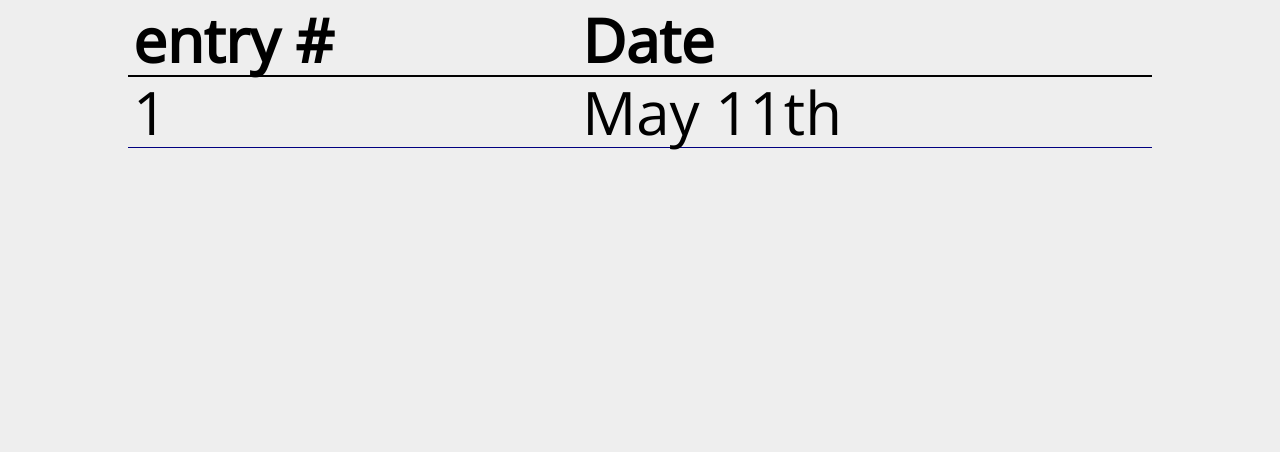
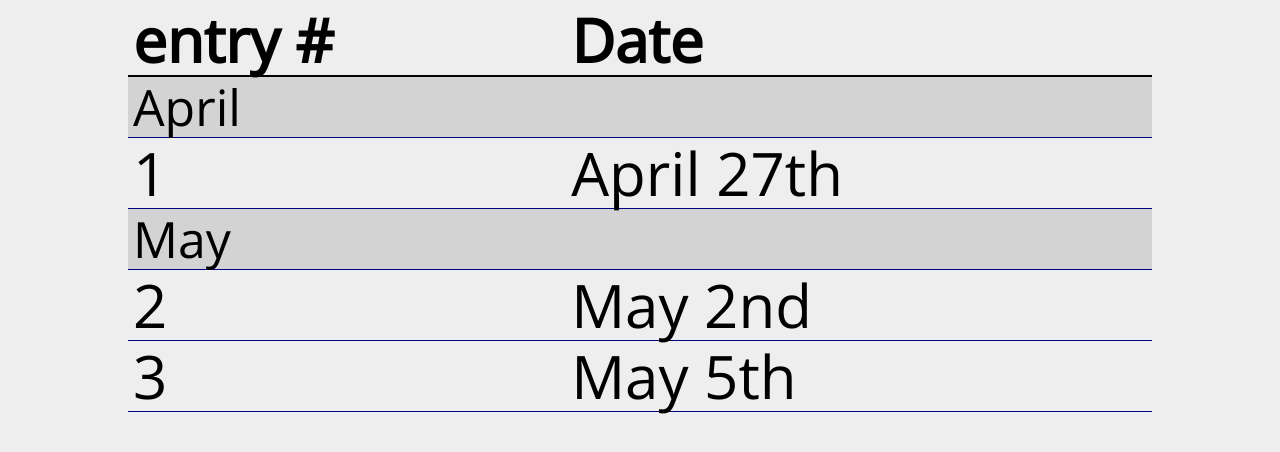
Before and after one commit to erickim713/DesignProject, a plain HTML site: page prototype/list.html in a window 1280 px wide. Shown: the part 188-640 px from the top of the page. Drawn offline with nearby package versions, Linux system fonts and the light colour scheme.

Commit message:
layout finished, linking left

```diff
--- a/prototype/list.html
+++ b/prototype/list.html
@@ -27,9 +27,26 @@
       </tr>
       </thead>
       <tbody>
+        <tr class="month" data-href="#">
+          <td class="month_name">April</td>
+            <td class="month_name"></td>
+        </tr>
         <tr class="input" data-href="#">
-          <td class="entry">1</td>
-          <td class="date">May 11th</td>
+              <td class="entry">1</td>
+              <td class="date">April 27th</td>
+        </tr>
+        <tr class="month" data-href="#">
+          <td class="month_name">May</td>
+            <td class="month_name"></td>
+
+        </tr>
+          <tr class="input" data-href="#">
+              <td class="entry">2</td>
+              <td class="date">May 2nd</td>
+        </tr>
+          <tr class="input" data-href="#">
+              <td class="entry">3</td>
+              <td class="date">May 5th</td>
         </tr>
       </tbody>
     </table>
--- a/prototype/static/css/list.css
+++ b/prototype/static/css/list.css
@@ -64,12 +64,22 @@ tr{
     padding: 20px;
 }
 
+tr.month{
+    background: #D3D3D3
+}
+
+
+.entry, .date{
+    border-bottom: 1px solid #000080;
+    border-top: 1px solid #000080;
+
+}
+
 td{
-    border-bottom: 1px solid #000080;
     font-family: 'Open Sans', sans-serif;
     font-size: 50px;
     padding: 5px;
-    border-bottom-style: solid;
+
 }
 
 
```
